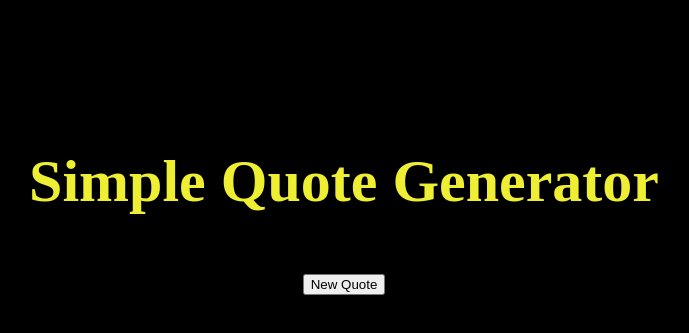
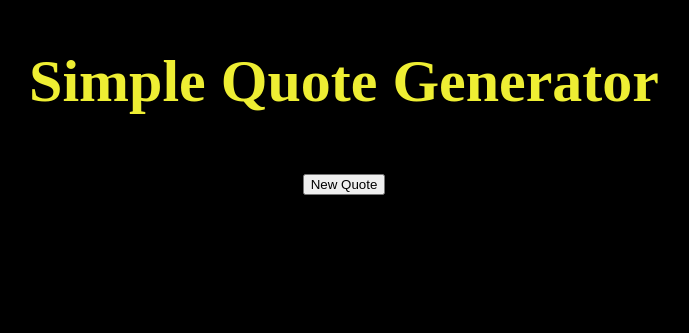
Before and after one commit to dlourenco182/quotes-reader, a plain HTML site: page quote generator/index.html in a window 1280 px wide. Shown: the part 101-434 px from the top of the page, without its empty margins (296-985 px from the left). Drawn offline with nearby package versions, Linux system fonts and the light colour scheme.

Commit message:
Change Padding
Changing padding to half just because i dont like that scroll

```diff
--- a/quote generator/style.css
+++ b/quote generator/style.css
@@ -1,7 +1,7 @@
 body {
     background-color: black;
     text-align: center;
-    padding: 200px;
+    padding: 100px;
     color: white;
 }
 
```
